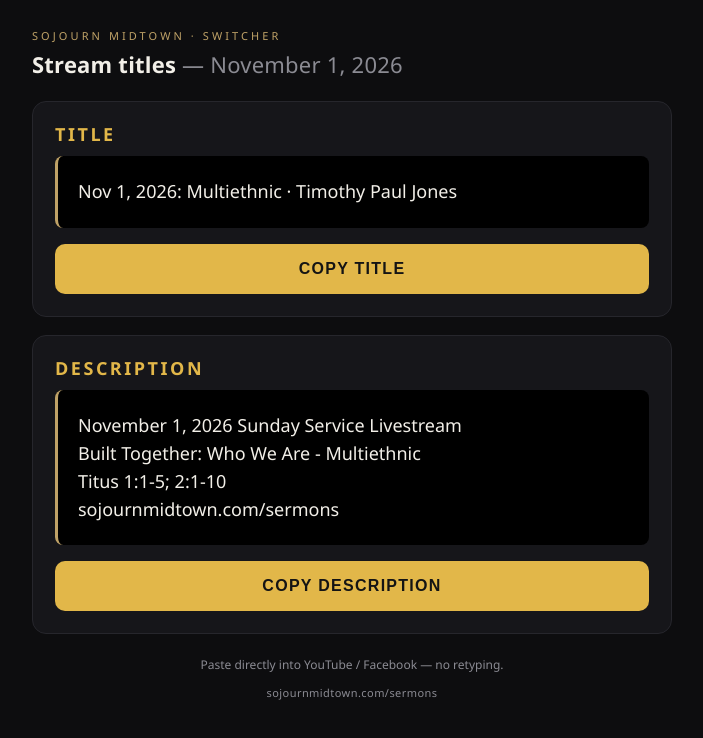
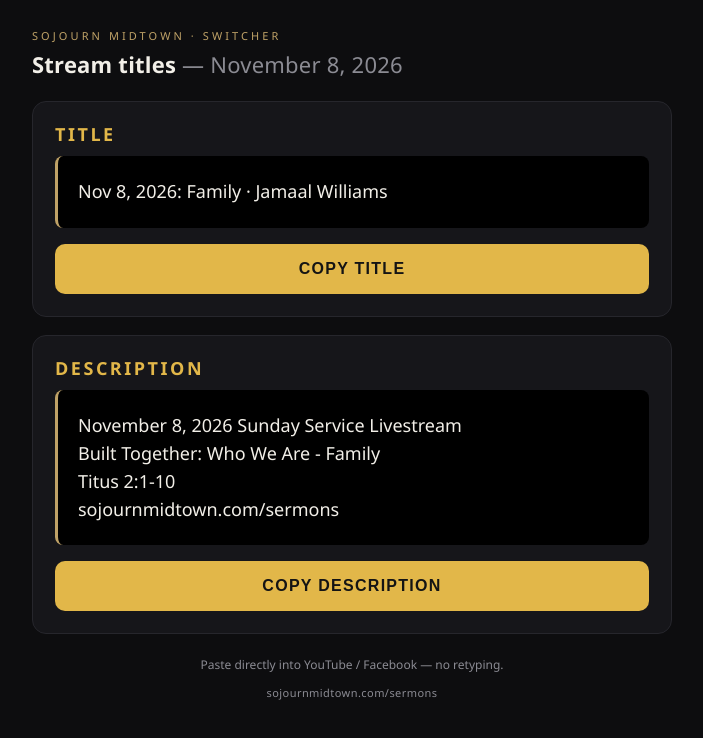
Before and after one commit to MT-AV/stream-titles, a plain HTML site: page index.html in a window 1280 px wide. Shown: the whole page, without its empty margins (288-991 px from the left). Drawn offline with Linux system fonts and the light colour scheme.

Commit message:
1108: Family

```diff
--- a/index.html
+++ b/index.html
@@ -103,8 +103,8 @@
 
 <script>
   // ---- weekly text: overridden by ?t= and ?d= URL params (URI-encoded) ----
-  var FALLBACK_TITLE = "Nov 1, 2026: Multiethnic \u00b7 Timothy Paul Jones";
-  var FALLBACK_DESC = "November 1, 2026 Sunday Service Livestream\nBuilt Together: Who We Are - Multiethnic\nTitus 1:1-5; 2:1-10\nsojournmidtown.com/sermons";
+  var FALLBACK_TITLE = "Nov 8, 2026: Family \u00b7 Jamaal Williams";
+  var FALLBACK_DESC = "November 8, 2026 Sunday Service Livestream\nBuilt Together: Who We Are - Family\nTitus 2:1-10\nsojournmidtown.com/sermons";
 
   var q = new URLSearchParams(location.search);
   var TITLE = q.get("t") || FALLBACK_TITLE;
```
